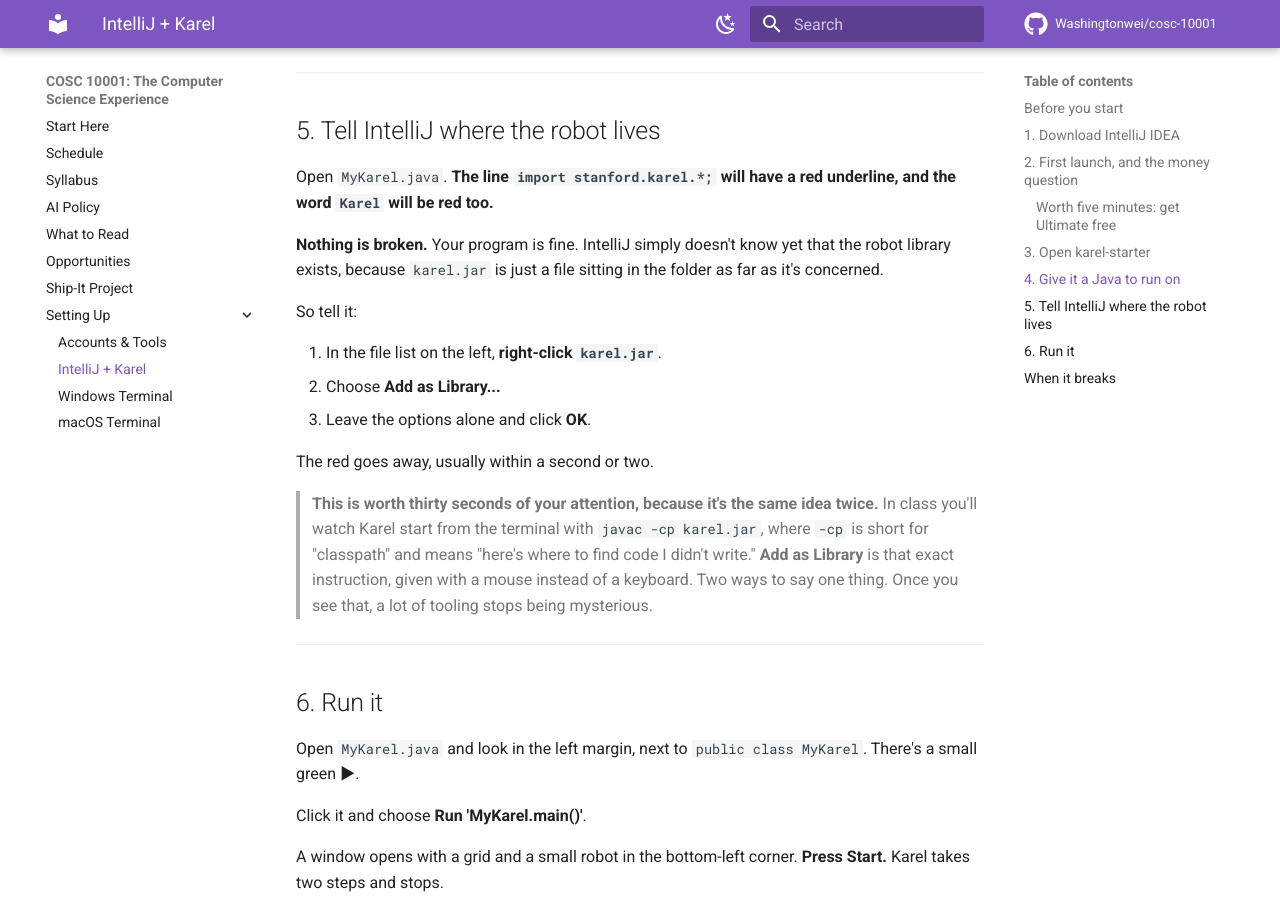
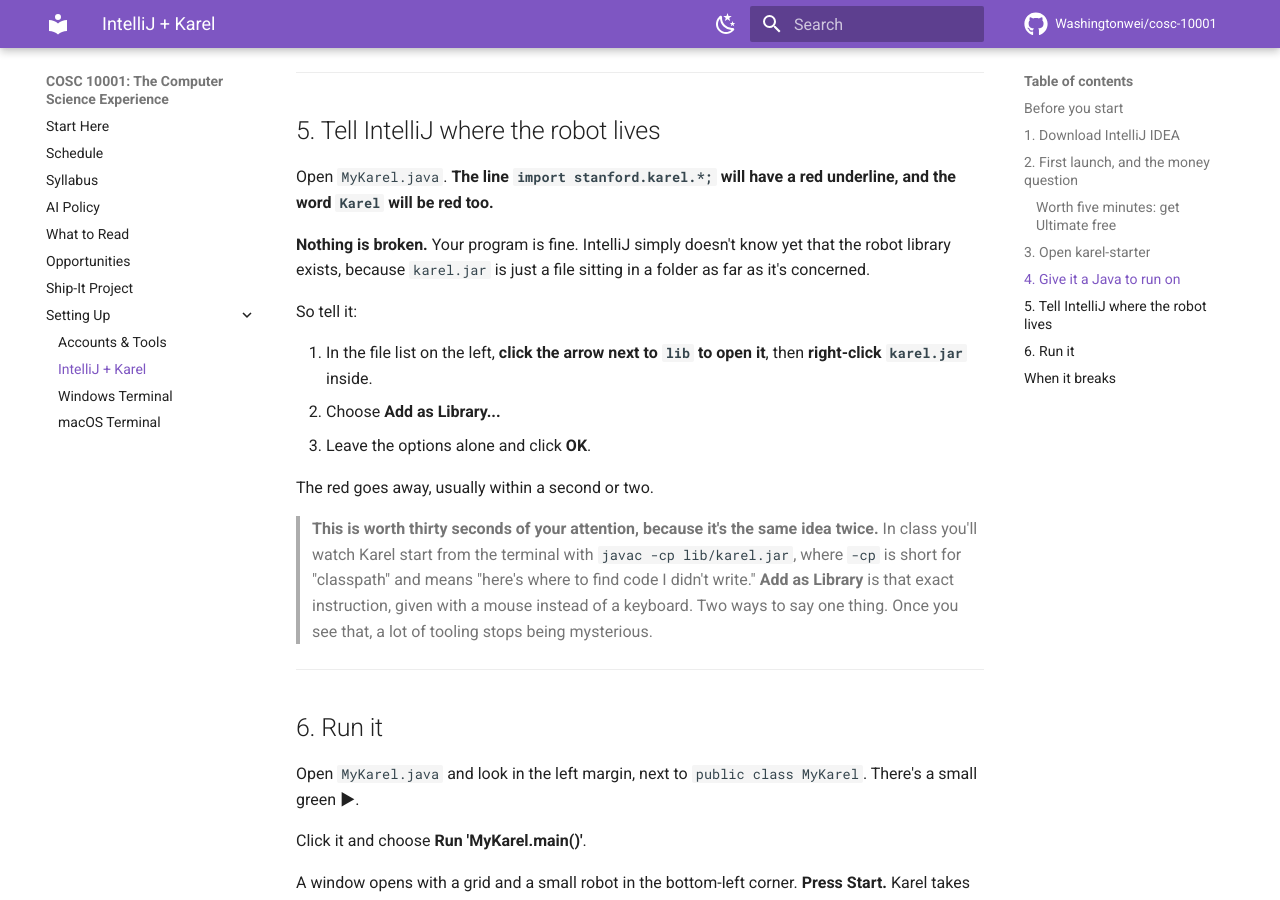
Before and after one commit to Washingtonwei/cosc-10001, an MkDocs documentation site: the page built from docs/setup-intellij.md, in a window 1280 px wide and 900 px high, scrolled down 3714 px. Built offline with MkDocs 1.6.1 and Material for MkDocs 9.7.7, drawn with Linux system fonts in a browser that asks for light colours; comment, search, counter and statistics services are not loaded; some of the changed text lies outside the part shown.

Commit message:
Karel setup: the jar now lives in lib/
karel.jar moved into karel-starter/lib/, so the Add as Library step
opens the lib folder first and the classpath in the teaching aside
reads lib/karel.jar. The starter zip on TCU Online changes with it.

Co-Authored-By: Claude Opus 5 <noreply@anthropic.com>

```diff
--- a/docs/setup-intellij.md
+++ b/docs/setup-intellij.md
@@ -72,7 +72,7 @@ On the welcome screen, click **Open**. Not *New Project*.
 
 **Select the `karel-starter` folder itself**, the one containing `MyKarel.java`. Not the zip, not a file inside it, not the folder above it. Click **OK**, and trust the project if it asks.
 
-You should now see the file list on the left with `MyKarel.java`, `karel.jar`, `worlds/`, and the two run scripts. The title bar should say *karel-starter*.
+You should now see the file list on the left with `MyKarel.java`, a `lib/` folder holding `karel.jar`, `worlds/`, and the two run scripts. The title bar should say *karel-starter*.
 
 **If IntelliJ asks which JDK to use, or shows a yellow banner about one, don't panic and don't guess.** That's step 4, and it's next.
 
@@ -111,17 +111,17 @@ Click **Download**. A progress bar runs for a minute or two. When it finishes, t
 
 Open `MyKarel.java`. **The line `import stanford.karel.*;` will have a red underline, and the word `Karel` will be red too.**
 
-**Nothing is broken.** Your program is fine. IntelliJ simply doesn't know yet that the robot library exists, because `karel.jar` is just a file sitting in the folder as far as it's concerned.
+**Nothing is broken.** Your program is fine. IntelliJ simply doesn't know yet that the robot library exists, because `karel.jar` is just a file sitting in a folder as far as it's concerned.
 
 So tell it:
 
-1. In the file list on the left, **right-click `karel.jar`**.
+1. In the file list on the left, **click the arrow next to `lib` to open it**, then **right-click `karel.jar`** inside.
 2. Choose **Add as Library...**
 3. Leave the options alone and click **OK**.
 
 The red goes away, usually within a second or two.
 
-> **This is worth thirty seconds of your attention, because it's the same idea twice.** In class you'll watch Karel start from the terminal with `javac -cp karel.jar`, where `-cp` is short for "classpath" and means "here's where to find code I didn't write." **Add as Library** is that exact instruction, given with a mouse instead of a keyboard. Two ways to say one thing. Once you see that, a lot of tooling stops being mysterious.
+> **This is worth thirty seconds of your attention, because it's the same idea twice.** In class you'll watch Karel start from the terminal with `javac -cp lib/karel.jar`, where `-cp` is short for "classpath" and means "here's where to find code I didn't write." **Add as Library** is that exact instruction, given with a mouse instead of a keyboard. Two ways to say one thing. Once you see that, a lot of tooling stops being mysterious.
 
 ---
 
```
